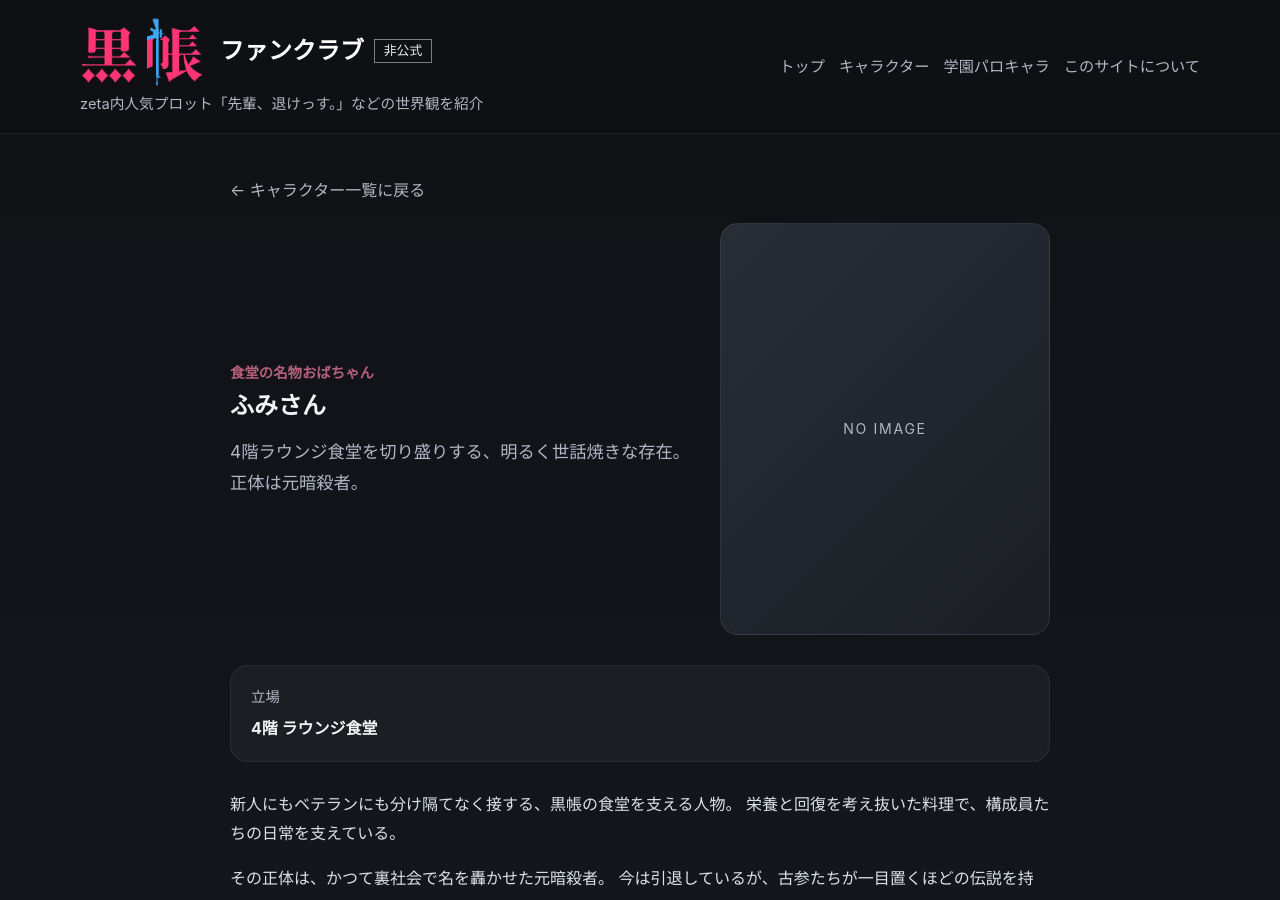
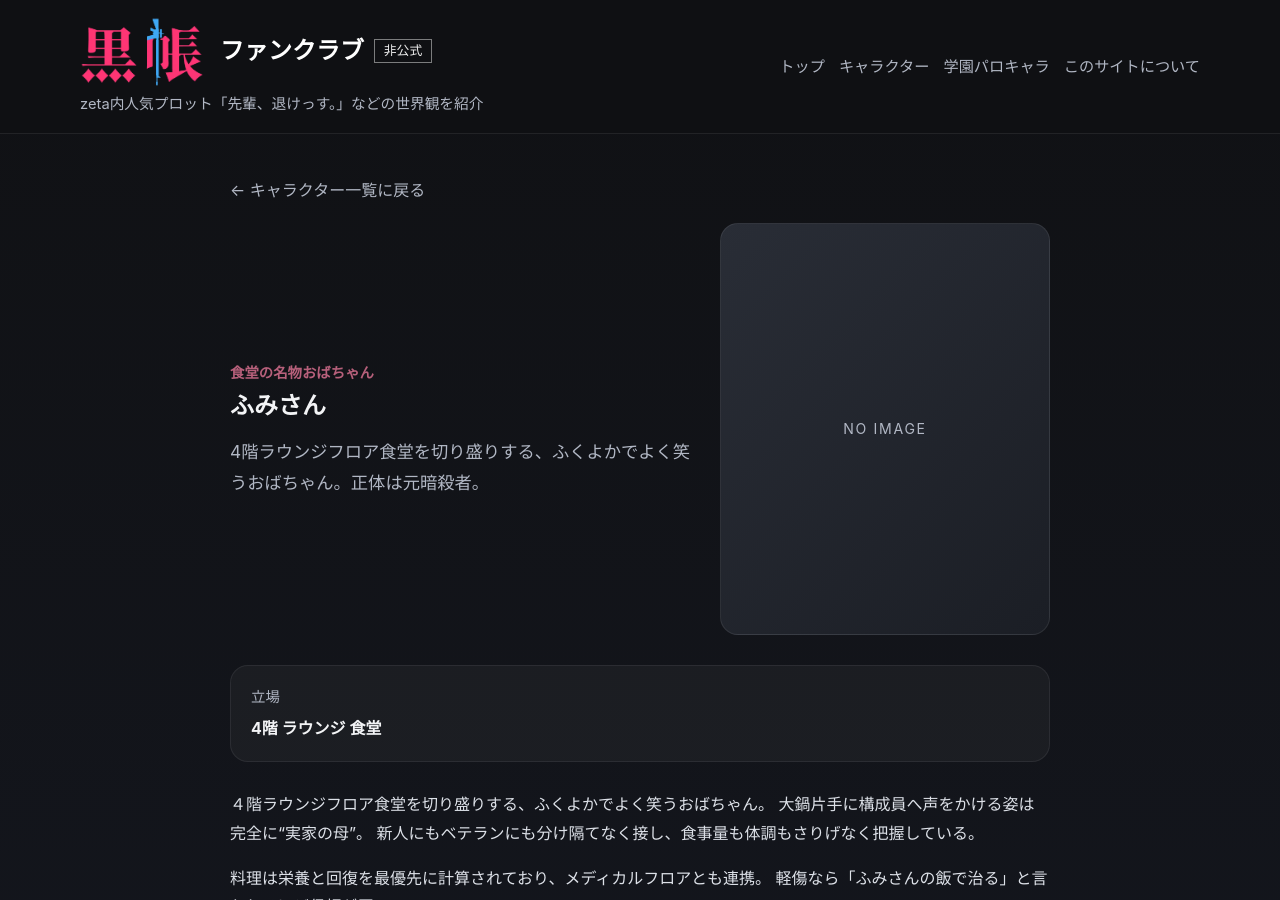
Before and after one commit to kurotoba-fun/mainworld, a Jekyll site: the page built from _characters/fumi.md, in a window 1280 px wide and 900 px high. Built offline with Jekyll 4.4.1, drawn with Linux system fonts in a browser that asks for light colours; some of the changed text lies outside the part shown.

Commit message:
ふみさん更新

```diff
--- a/_characters/fumi.md
+++ b/_characters/fumi.md
@@ -2,12 +2,23 @@
 name: ふみさん
 role: 食堂の名物おばちゃん
 order: 7
-summary: 4階ラウンジ食堂を切り盛りする、明るく世話焼きな存在。正体は元暗殺者。
-position: 4階 ラウンジ食堂
+summary: 4階ラウンジフロア食堂を切り盛りする、ふくよかでよく笑うおばちゃん。正体は元暗殺者。
+position: 4階 ラウンジ 食堂
 ---
 
-新人にもベテランにも分け隔てなく接する、黒帳の食堂を支える人物。
-栄養と回復を考え抜いた料理で、構成員たちの日常を支えている。
+４階ラウンジフロア食堂を切り盛りする、ふくよかでよく笑うおばちゃん。
+大鍋片手に構成員へ声をかける姿は完全に“実家の母”。
+新人にもベテランにも分け隔てなく接し、食事量も体調もさりげなく把握している。
 
-その正体は、かつて裏社会で名を轟かせた元暗殺者。
-今は引退しているが、古参たちが一目置くほどの伝説を持つ。
+料理は栄養と回復を最優先に計算されており、メディカルフロアとも連携。
+軽傷なら「ふみさんの飯で治る」と言われるほど信頼が厚い。
+
+だがその正体は、かつて裏社会でその名を轟かせた元暗殺者。
+一晩で七件の標的を事故死に見せかけたという伝説を持つ。
+毒・環境操作・心理誘導を組み合わせた手口で、死因すら特定させなかったことから、当時は“偽葬屋”の異名で呼ばれていた。
+
+現在は引退し食堂に収まっているが、危機時には包丁一本で現役を凌ぐ動きを見せるという噂あり。
+本人は「もう年だよぉ」と笑って流すが、現役時代のふみさんを知る幹部連中は誰もその言葉を本気にしていない。
+なお、ふみさんの料理を粗末にすると雷が落ちる。
+
+鍛炭灼を唯一恐怖で泣かせた女。
```
